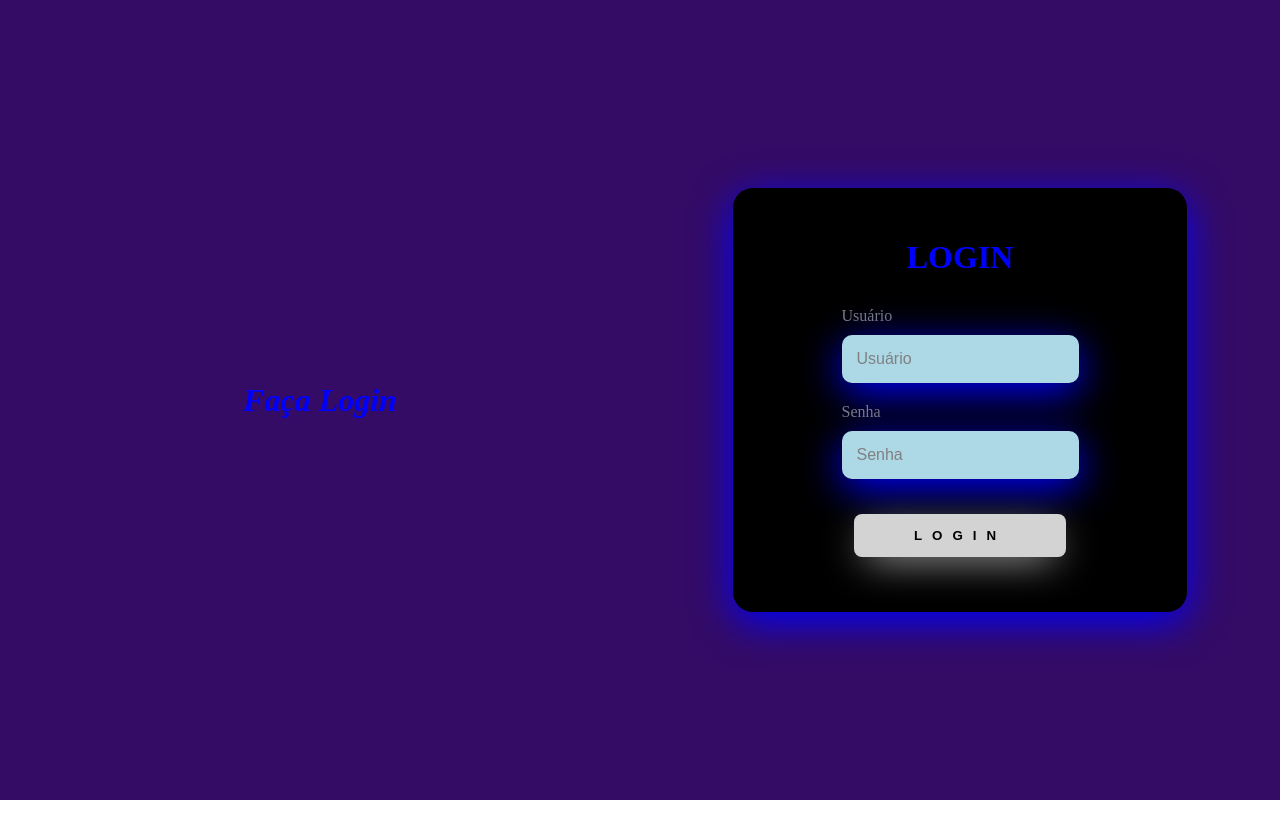
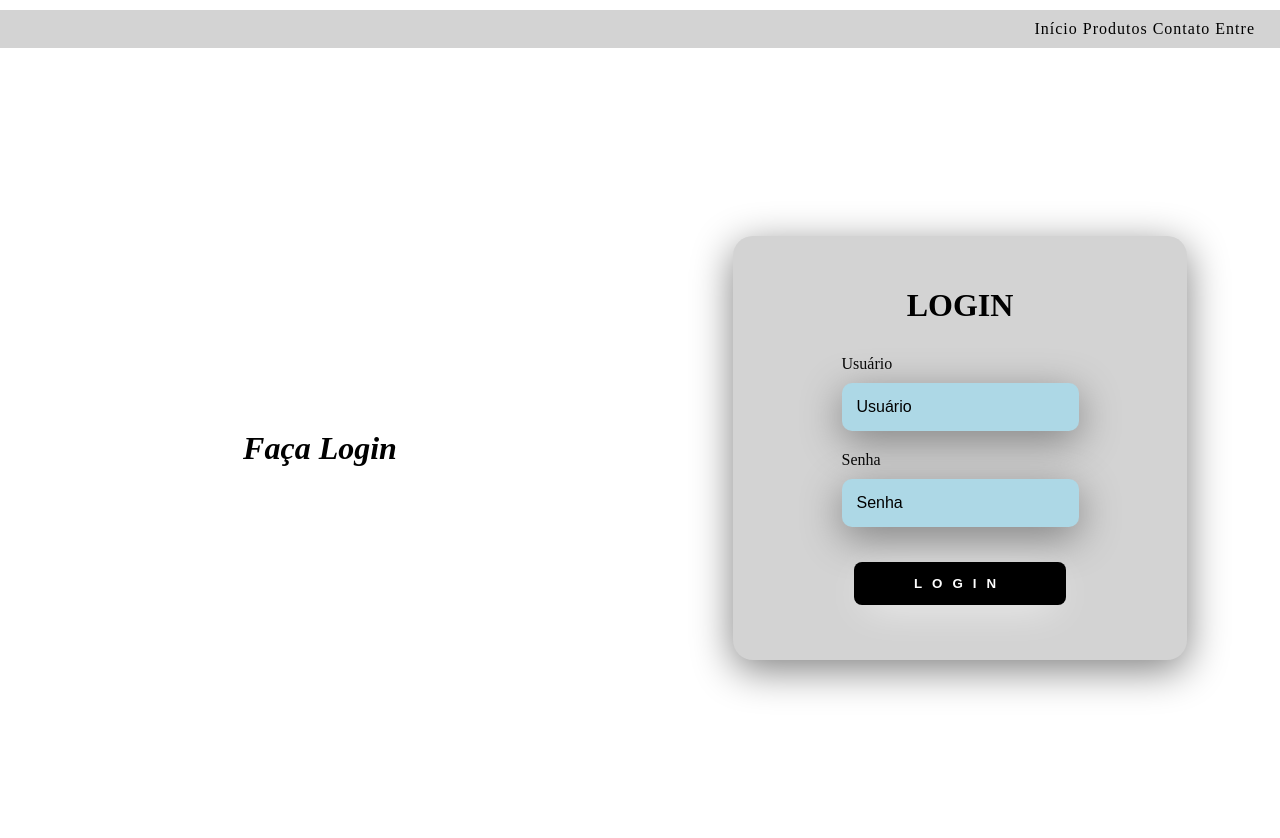
Before and after one commit to LucasMelloRadio/logincss, a plain HTML site: page login.html in a window 1280 px wide. Before the commit the page ends 800 px from the top, so only its background shows below. Drawn offline with Linux system fonts and the light colour scheme.

Commit message:
Mudanças no visual do index.html e login.html

```diff
--- a/login.html
+++ b/login.html
@@ -7,6 +7,24 @@
 
   </head>
 <body>
+
+  <header>
+    <header>
+    <div class="headind">
+
+      <a href="index.html">Início</a>
+      <a href="#">Produtos</a>
+      <a href="#">Contato</a>
+      <a href="login.html">Entre</a>
+      <style>
+      header {
+        background-color: lightgray;
+      }
+      </style>
+    </header>
+
+
+
   <div class="main-login">
     <div class="left-login">
         <h1>Faça Login</h1>
--- a/style.css
+++ b/style.css
@@ -6,7 +6,7 @@ body {
 .main-login {
   width: 100vw;
   height: 100vh;
-  background: #340b65;
+  background: white;
   display: flex;
   justify-content: center;
   align-items: center;
@@ -22,7 +22,7 @@ body {
 }
 
 .left-login > h1 {
-  color: blue;
+  color: black;
   font-style: italic;
 
 }
@@ -42,13 +42,13 @@ body {
   align-items: center;
   flex-direction: column;
   padding: 30px 35px;
-  background: black;
+  background: lightgray;
   border-radius: 20px;
-  box-shadow: 0px 10px 40px blue;
+  box-shadow: 0px 10px 40px grey;
 }
 
 .card-login > h1 {
-  color: blue;
+  color: black;
   font-weight: 800;
   margin: 05;
 }
@@ -71,20 +71,20 @@ body {
   background: lightblue;
   color: black;
   font-size: 12pt;
-  box-shadow: 0px 10px 40px blue;
+  box-shadow: 0px 10px 40px grey;
   outline: none;
   box-sizing: border-box;
 }
 
 
 .textfield > label {
-  color: grey;
+  color: black;
   margin-bottom: 10px;
+  text-align: left;
 }
 
 .textfield > input::placeholder {
-  color: grey;
-
+  color: black;
 }
 
 .btn-login {
@@ -97,14 +97,13 @@ body {
   text-transform: uppercase;
   font-weight: 800;
   letter-spacing: 10px;
-  color: black;
-  background: lightgray;
+  color: white;
+  background: black;
   cursor: pointer;
   box-shadow: 0px 10px 40px -12px white;
 }
 
 .headind {
-
   text-align: right;
   margin-right: 15px;
   margin-left: 15px;
@@ -113,15 +112,8 @@ body {
   letter-spacing: 01px;
 }
 
-.indextxt {
-  color: white;
+.headind a {
+  text-decoration: none;
+  color: black;
+  text-align: right;
 }
-.produtostxt {
-  color: white;
-}
-.contatotxt {
-  color: white;
-}
-.entretxt {
-  color: white;
-}
```
Also changed, not shown: index.html (+21 -8 lines).
